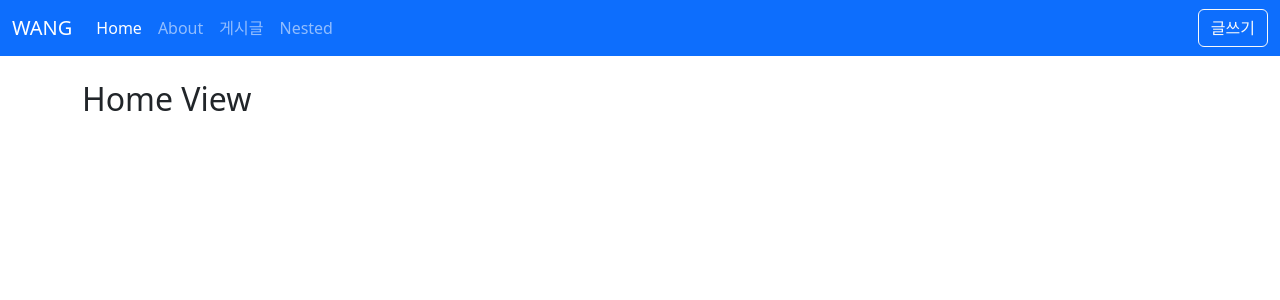
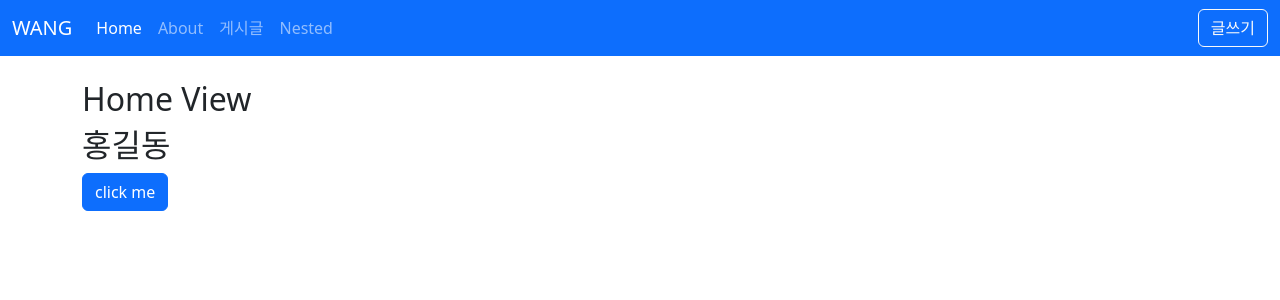
Before and after one commit to Wangseonwoo/vue3-post, a Vue app: page / in a window 1280 px wide. Shown: the top 300 px of the page. Built offline with nearby package versions, Linux system fonts and the light colour scheme.

Commit message:
vue3-plugins

```diff
--- /dev/null
+++ b/src/plugins/func.js
@@ -0,0 +1,5 @@
+function funcPlugins() {
+  console.log('funcPlugins');
+}
+
+export default funcPlugins;
--- /dev/null
+++ b/src/plugins/obj.js
@@ -0,0 +1,12 @@
+const objPlugins = {
+  install(app, option) {
+    console.log('objPlugins app:', app);
+    console.log('objPlugins option:', option);
+    // app.component() 전역 컴포넌트
+    // app.config.globalProperties 전역 애플리케이션 인스턴스에 속성 추가
+    // app.directive 커스텀 디렉티브
+    // app.provide() 리소즈
+  },
+}
+
+export default objPlugins;
--- /dev/null
+++ b/src/plugins/person.js
@@ -0,0 +1,13 @@
+export default {
+  install(app, options) {
+    const person = {
+      name: '왕선우',
+      say() {
+        alert(this.name);
+      },
+      ...options,
+    };
+    app.config.globalProperties.$person = person;
+    app.provide('person', person);
+  },
+}
--- a/src/views/HomeView.vue
+++ b/src/views/HomeView.vue
@@ -1,11 +1,25 @@
 <template>
   <div>
     <h2>Home View</h2>
+    <h2>{{ $person.name }}</h2>
+    <button class="btn btn-primary" @click="person.say">click me</button>
   </div>
 </template>
 
+<script>
+export default {
+  created() {
+    // console.log(this.$person.name);
+    // this.$person.say();
+  }
+}
+</script>
 <script setup>
+import { inject } from 'vue';
 
+
+const person = inject('person');
+console.log('person.name: ', person.name);
 </script>
 
 <style lang="scss" scoped>
```
Also changed, not shown: src/main.js (+9 -1 lines).
